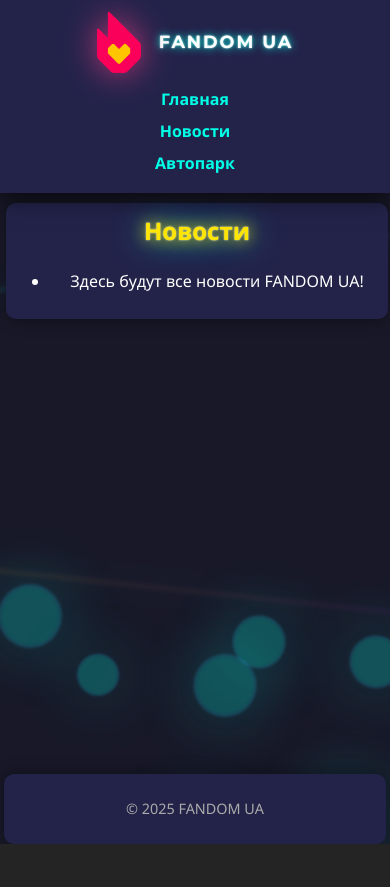
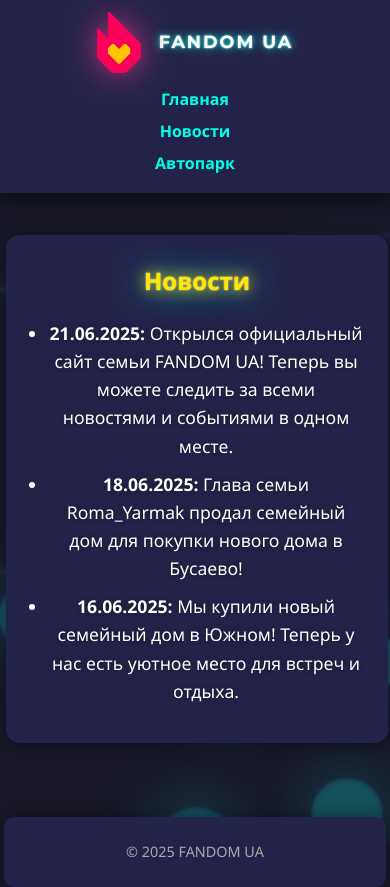
Before and after one commit to HaveFun339/FANDOM-UA, a React (Vite) app: page /news in a window 390 px wide. Before the commit the page ends 844 px from the top, so only its background shows below. Built offline with nearby package versions, Linux system fonts and the light colour scheme.

Commit message:
fixed phone version

```diff
--- a/src/News.jsx
+++ b/src/News.jsx
@@ -1,16 +1,21 @@
 import React from 'react';
 import './News.css';
-import AOS from 'aos';
-import 'aos/dist/aos.css';
-import { useNavigate } from 'react-router-dom';
-import Autopark from './Autopark';
+
 function News() {
   return (
     <main>
-      <section data-aos="fade-zoom-in" data-aos-duration="1200">
+      <section data-aos="fade-zoom-in" data-aos-duration="1200" className="news-section">
         <h2>Новости</h2>
         <ul>
-          <li>Здесь будут все новости FANDOM UA!</li>
+          <li>
+            <strong>21.06.2025:</strong> Открылся официальный сайт семьи FANDOM UA! Теперь вы можете следить за всеми новостями и событиями в одном месте.
+          </li>
+          <li>
+            <strong>18.06.2025:</strong> Глава семьи Roma_Yarmak продал семейный дом для покупки нового дома в Бусаево!
+          </li>
+          <li>
+            <strong>16.06.2025:</strong> Мы купили новый семейный дом в Южном! Теперь у нас есть уютное место для встреч и отдыха.
+          </li>
         </ul>
       </section>
     </main>
```
